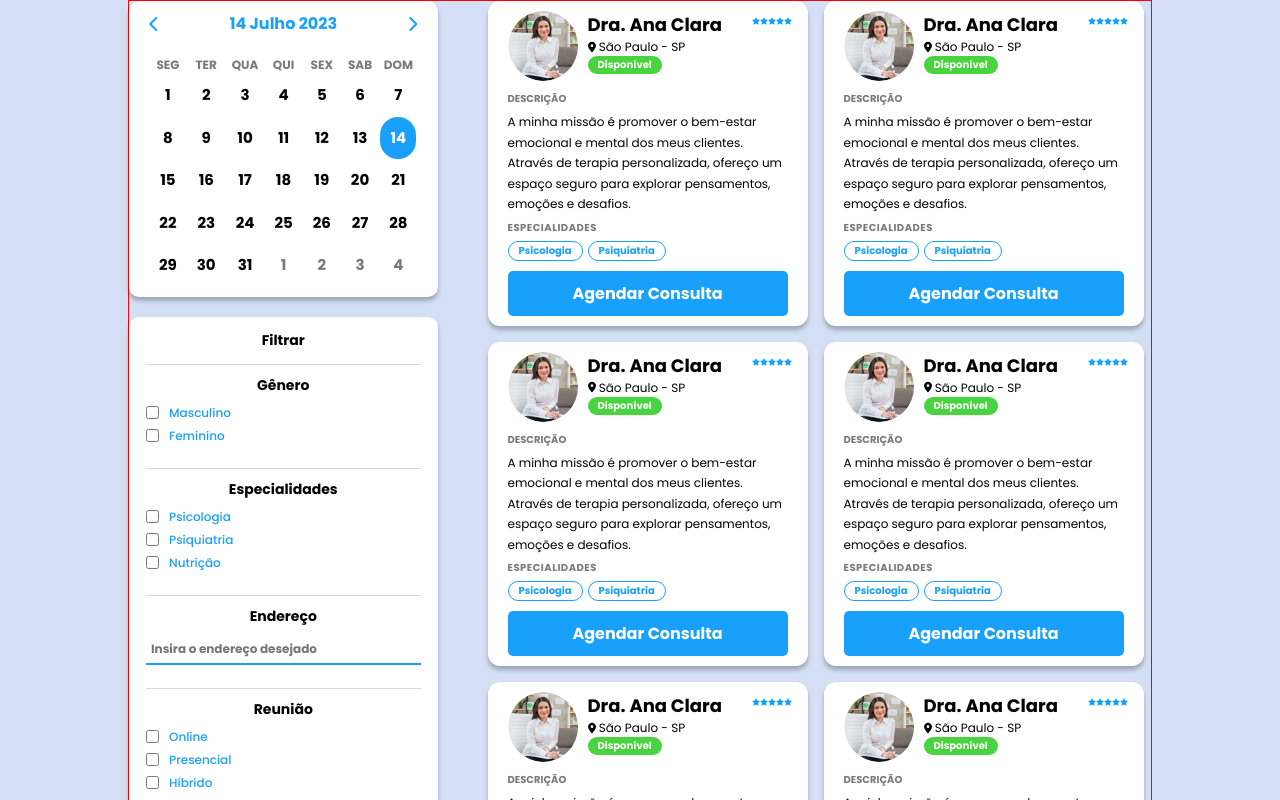
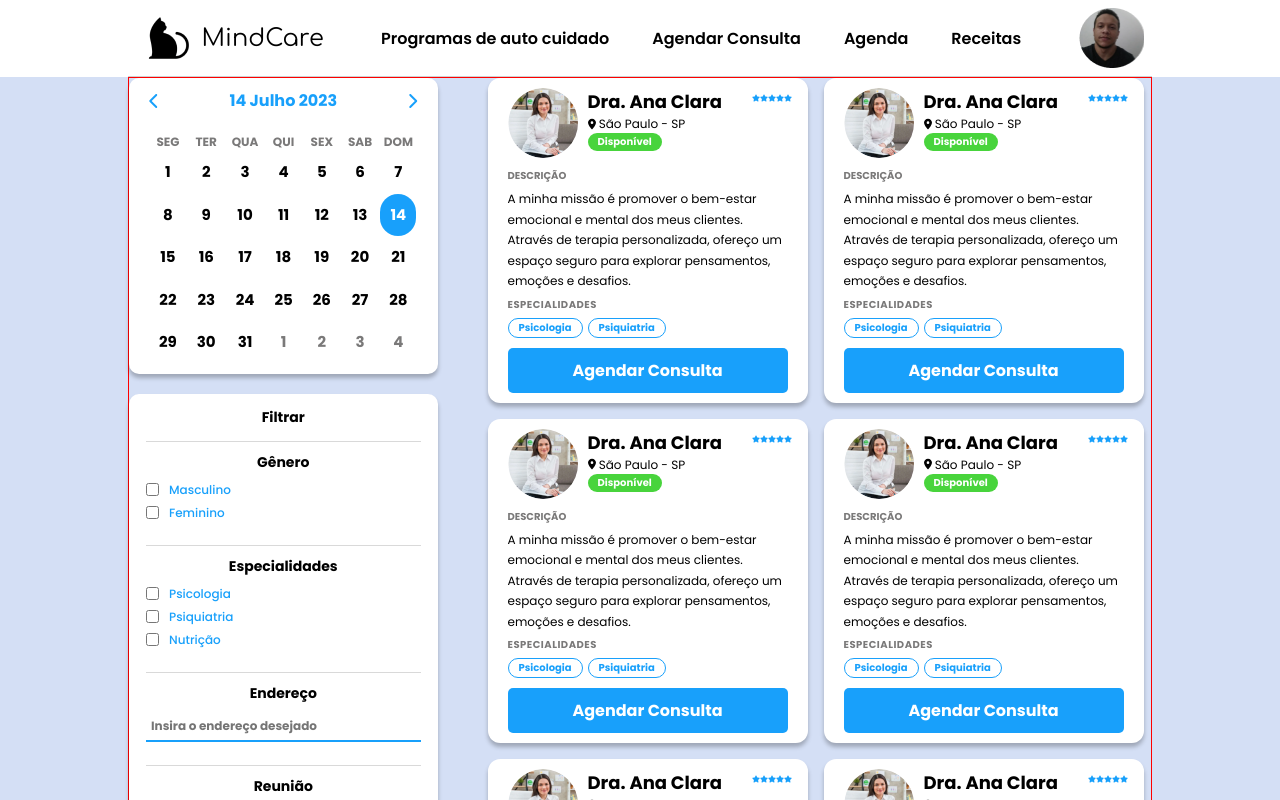
Before and after one commit to 777KML777/FHIRProject, a Next.js app: page /consultas in a window 1280 px wide. Built offline with nearby package versions, Linux system fonts and the light colour scheme.

Commit message:
Conversao para react

```diff
--- /dev/null
+++ b/src/app/components/Header/header.module.css
@@ -0,0 +1,115 @@
+.menu {
+    width: 100%;
+    margin-left: auto;
+    margin-right: auto;
+    background-color: #fff;
+    box-shadow: 0px 4px 4px 0px rgba(0, 0, 0, 0.25);
+}
+
+.navigation_header {
+    display: flex;
+    padding: 0rem 3.125rem;
+    gap: 2.6875rem;
+    align-items: center;
+    align-self: stretch;
+}
+
+.logo {
+    display: flex;
+    color: var(--Texto-Principal, #000);
+    text-align: center;
+    font-family: var(--fonte-logo);
+    font-size: 1.5rem;
+    font-style: normal;
+    font-weight: 400;
+    line-height: normal;
+    align-items: center;
+}
+
+.logo_img {
+    width: 4.09094rem;
+    height: 3.75rem;
+    flex-shrink: 0;
+    background: url("./Logo.png") no-repeat;
+    background-position: center;
+}
+
+.icon_img {
+    width: 4.09094rem;
+    height: 3.75rem;
+    background: url("./perfil.png");
+}
+
+.text_item_header {
+    color: var(--texto-cor-principal);
+    font-family: var(--fonte-principal);
+    font-size: 1rem;
+    font-style: normal;
+    text-align: center;
+    font-weight: 600;
+    line-height: normal;
+}
+
+.navigation_header a:hover {
+    color: #29aaff;
+    transition: 0.5s;
+    height: fit-content;
+}
+
+.header {
+    display: flex;
+    padding: 0.5rem 0.5rem;
+    justify-content: space-between;
+    align-items: center;
+    margin-left: auto;
+    margin-right: auto;
+    max-width: 1536px;
+    border-bottom: 1px solid #D0D0D0;
+    justify-content: space-between;
+}
+
+/* 2xl */
+@media (max-width: 1536px) {
+    .header {
+        max-width: 1280px;
+    }
+}
+
+/* xl */
+@media (max-width: 1280px) {
+    .header {
+        max-width: 1024px;
+    }
+}
+
+/* lg */
+@media (max-width: 1024px) {
+    .header {
+        max-width: 768px;
+    }
+}
+
+/* md */
+@media (max-width: 768px) {
+    .header {
+        max-width: 640px;
+    }
+}
+
+/* sm */
+@media (max-width: 640px) {
+    .header {
+        max-width: 475px;
+    }
+
+    .side {
+        flex-direction: column;
+    }
+}
+
+/* xs */
+@media (max-width: 475px) {
+    .header {
+        width: 100%;
+    }
+}
--- /dev/null
+++ b/src/app/components/Header/index.jsx
@@ -0,0 +1,30 @@
+import styles from "./header.module.css";
+
+export default function Header() {
+  return (
+    <>
+      <div className={styles.menu}>
+
+        <div className={styles.header}>
+
+          <div className={styles.logo}>
+            <div className={styles.logo_img} />
+            <p>MindCare</p>
+          </div>
+
+          <div className={styles.navigation_header}>
+            <a href="#" className={styles.text_item_header}>Programas de auto cuidado</a>
+            <a href="#" className={styles.text_item_header}>Agendar Consulta</a>
+            <a href="#" className={styles.text_item_header}>Agenda</a>
+            <a href="#" className={styles.text_item_header}>Receitas</a>
+          </div>
+
+          <div className={styles.icon_img}>
+
+          </div>
+
+        </div>
+      </div>
+    </>
+  )
+}
--- a/src/app/consultas/page.js
+++ b/src/app/consultas/page.js
@@ -1,8 +1,10 @@
 import AgendarConsultas from "../components/AgendarConsultas";
+import Header from "../components/Header";
 
 export default function Teste() {
   return (
     <>
+      <Header />
       <AgendarConsultas />
     </>
   )
--- a/src/app/globals.css
+++ b/src/app/globals.css
@@ -1,5 +1,5 @@
 @import url('https://fonts.googleapis.com/css2?family=Poppins:wght@400;500;600;700;800;900&display=swap');
-
+@import url('https://fonts.googleapis.com/css2?family=Comfortaa:wght@300;400;500;600;700&family=Poppins:wght@400;500;600;700;800;900&display=swap');
 
 :root {
   --cor-principal: #18A0FB;
@@ -17,6 +17,7 @@
   --box-shadow: 0px 4px 4px 0px rgba(0, 0, 0, 0.25);
 
   --fonte-principal: 'Poppins', sans-serif;;
+  --fonte-logo: 'Comfortaa', cursive;
 
   --linha: #D9D9D9;
 
--- a/src/app/page.js
+++ b/src/app/page.js
@@ -1,7 +1,7 @@
 import Image from 'next/image'
 import styles from './page.module.css'
 import Footer from './components/Footer/Footer'
-import Header from './components/Header/header'
+import Header from './components/Header'
 
 export default function Home() {
   return (
```
Also changed, not shown: src/app/components/Header/header.css (deleted, +0 -47 lines), src/app/components/Header/header.html (deleted, +0 -31 lines), src/app/components/Header/header.js (deleted, +0 -10 lines), src/app/components/Header/Logo.png, src/app/components/Header/perfil.png. Lines whose indentation alone changed are shown as unchanged.
